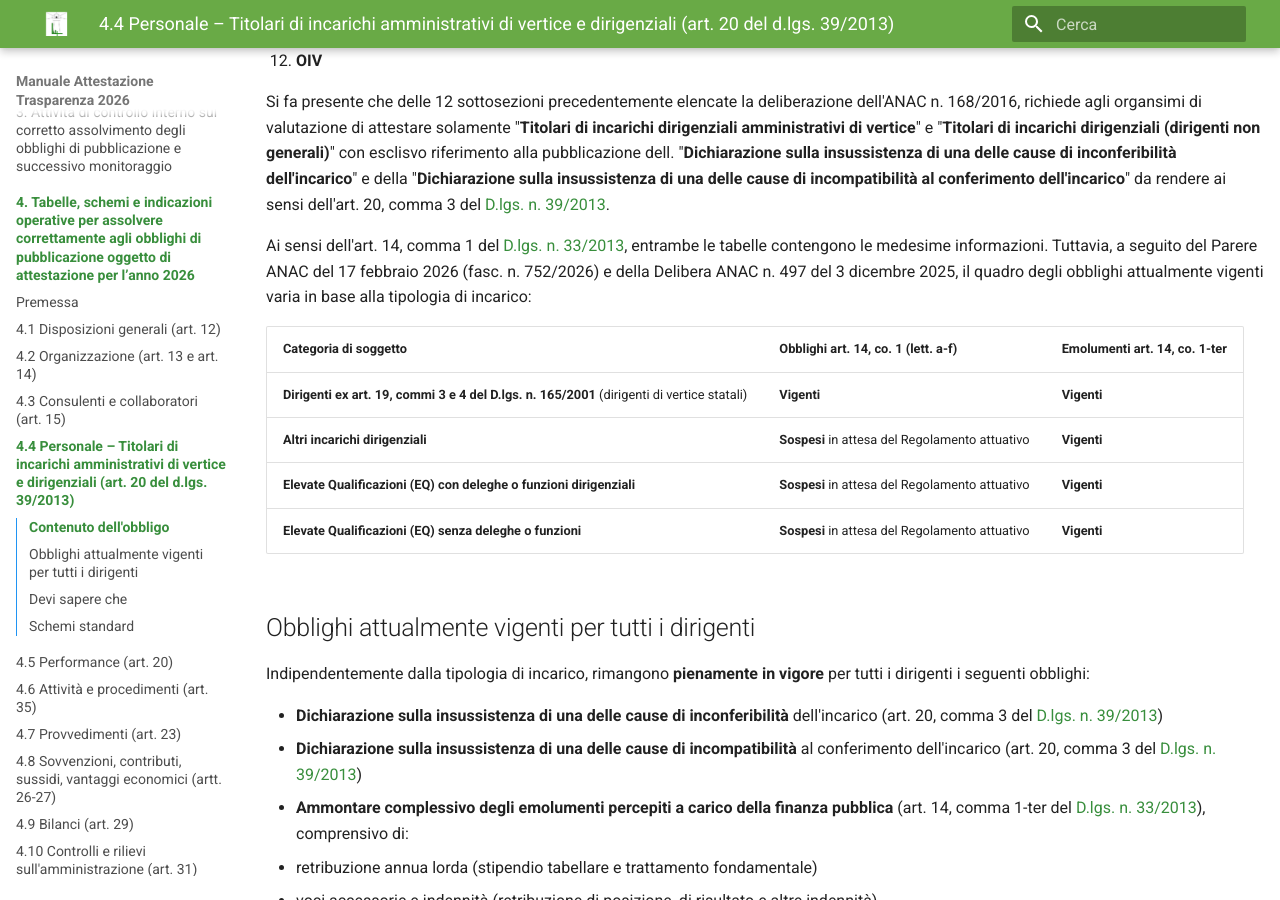
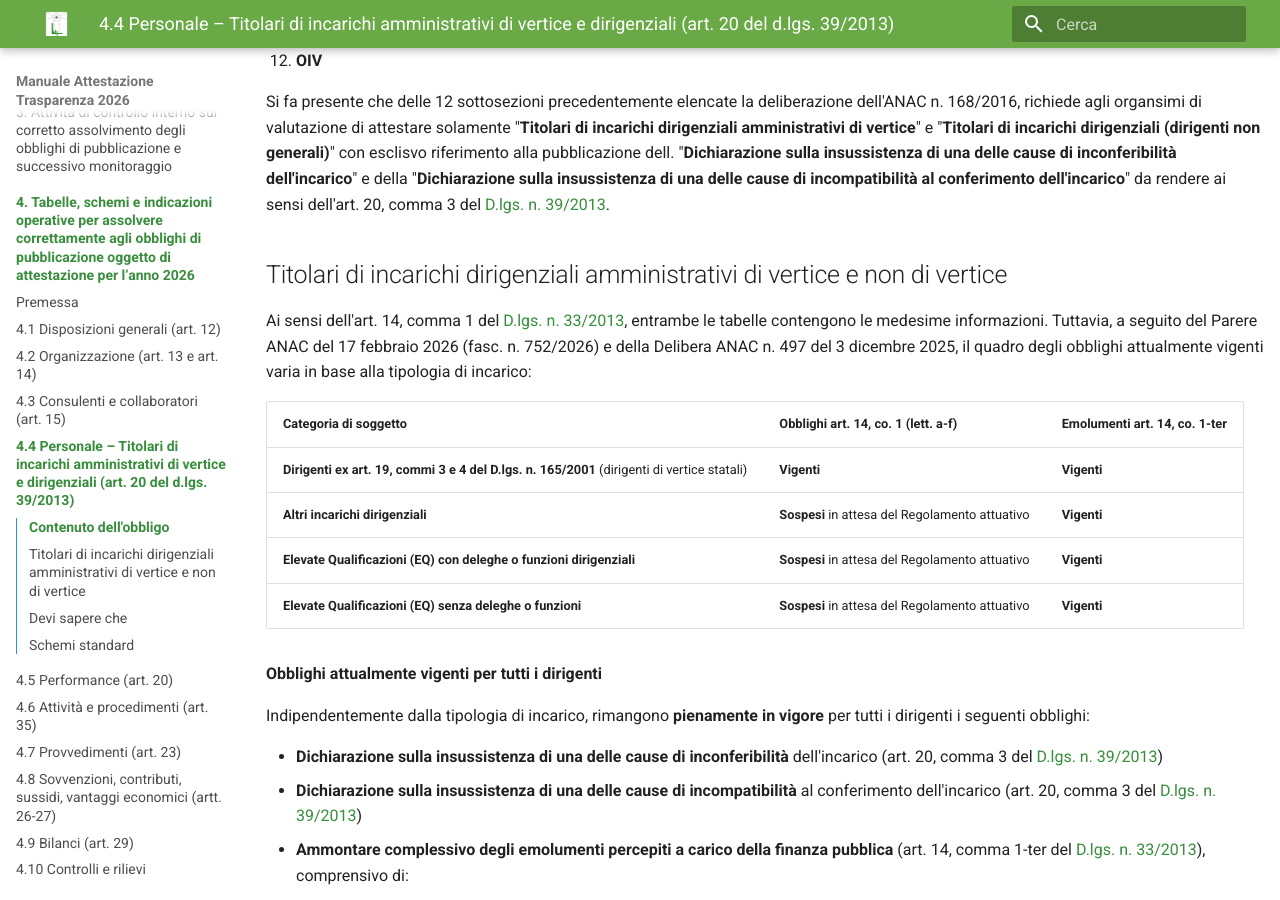
Before and after one commit to Lab4srl/manuale-trasparenza-2026, an MkDocs documentation site: the page built from docs/capitolo-4/4-4-personale-vertice-dirigenziali.md, in a window 1280 px wide and 900 px high, scrolled down 682 px. Built offline with MkDocs 1.6.1 and Material for MkDocs 9.7.7, drawn with Linux system fonts in a browser that asks for light colours.

Commit message:
Aggiornamento manuale

```diff
--- a/docs/capitolo-4/4-4-personale-vertice-dirigenziali.md
+++ b/docs/capitolo-4/4-4-personale-vertice-dirigenziali.md
@@ -17,6 +17,8 @@
 
 Si fa presente che delle 12 sottosezioni precedentemente elencate la deliberazione dell'ANAC n. 168/2016, richiede agli organsimi di valutazione di attestare solamente "**Titolari di incarichi dirigenziali amministrativi di vertice**" e "**Titolari di incarichi dirigenziali (dirigenti non generali)**" con esclisvo riferimento alla pubblicazione dell. "**Dichiarazione sulla insussistenza di una delle cause di inconferibilità dell'incarico**" e della "**Dichiarazione sulla insussistenza di una delle cause di incompatibilità al conferimento dell'incarico**" da rendere ai sensi dell'art. 20, comma 3 del [D.lgs. n. 39/2013](https://www.normattiva.it/uri-res/N2Ls?urn:nir:stato:decreto.legislativo:2013-04-08;39!vig=2026-05-30){:target="_blank"}.
 
+## Titolari di incarichi dirigenziali amministrativi di vertice e non di vertice
+
 Ai sensi dell'art. 14, comma 1 del [D.lgs. n. 33/2013](https://www.normattiva.it/uri-res/N2Ls?urn:nir:stato:decreto.legislativo:2013-03-14;33!vig=2026-05-30){:target="_blank"}, entrambe le tabelle contengono le medesime informazioni. Tuttavia, a seguito del Parere ANAC del 17 febbraio 2026 (fasc. n. 752/2026) e della Delibera ANAC n. 497 del 3 dicembre 2025, il quadro degli obblighi attualmente vigenti varia in base alla tipologia di incarico:
 
 | Categoria di soggetto | Obblighi art. 14, co. 1 (lett. a-f) | Emolumenti art. 14, co. 1-ter |
@@ -26,7 +28,7 @@
 | **Elevate Qualificazioni (EQ) con deleghe o funzioni dirigenziali** | **Sospesi** in attesa del Regolamento attuativo | **Vigenti** |
 | **Elevate Qualificazioni (EQ) senza deleghe o funzioni** | **Sospesi** in attesa del Regolamento attuativo | **Vigenti** |
 
-## Obblighi attualmente vigenti per tutti i dirigenti
+**Obblighi attualmente vigenti per tutti i dirigenti**
 
 Indipendentemente dalla tipologia di incarico, rimangono **pienamente in vigore** per tutti i dirigenti i seguenti obblighi:
 
```
